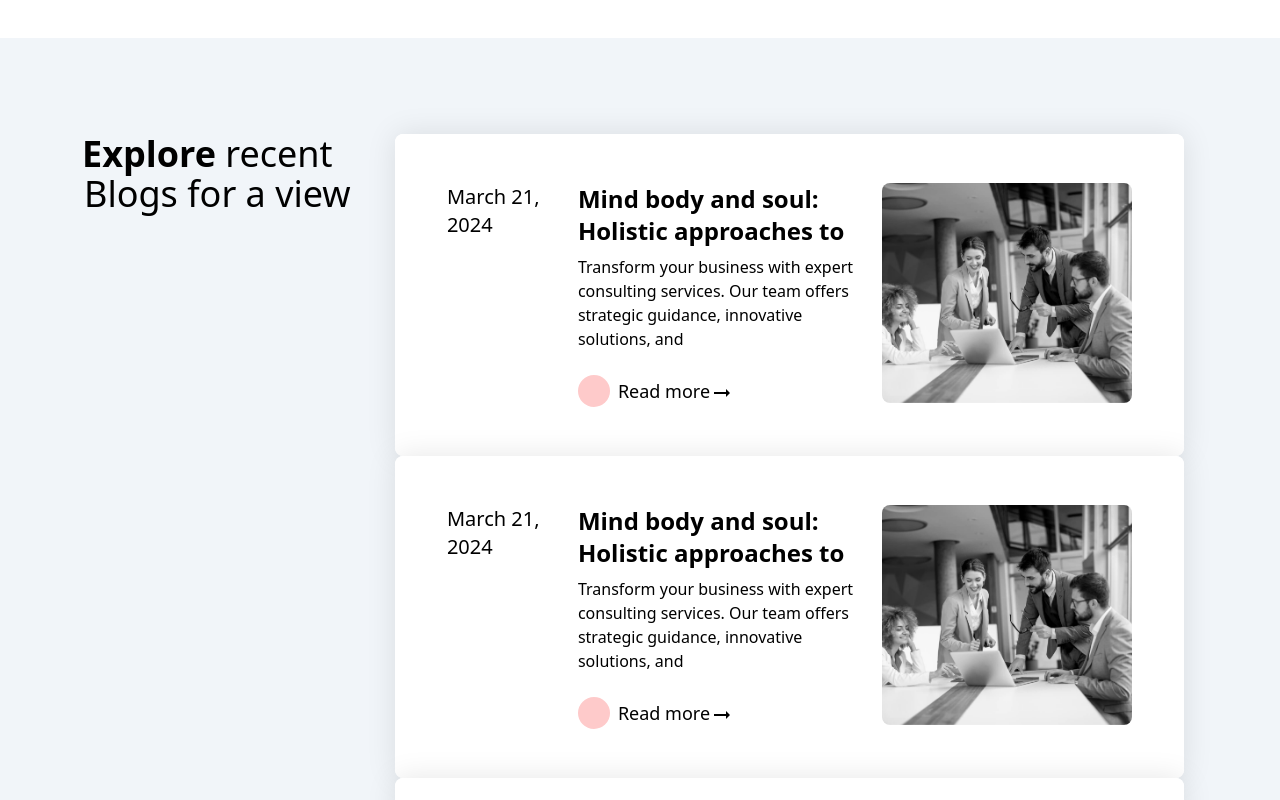
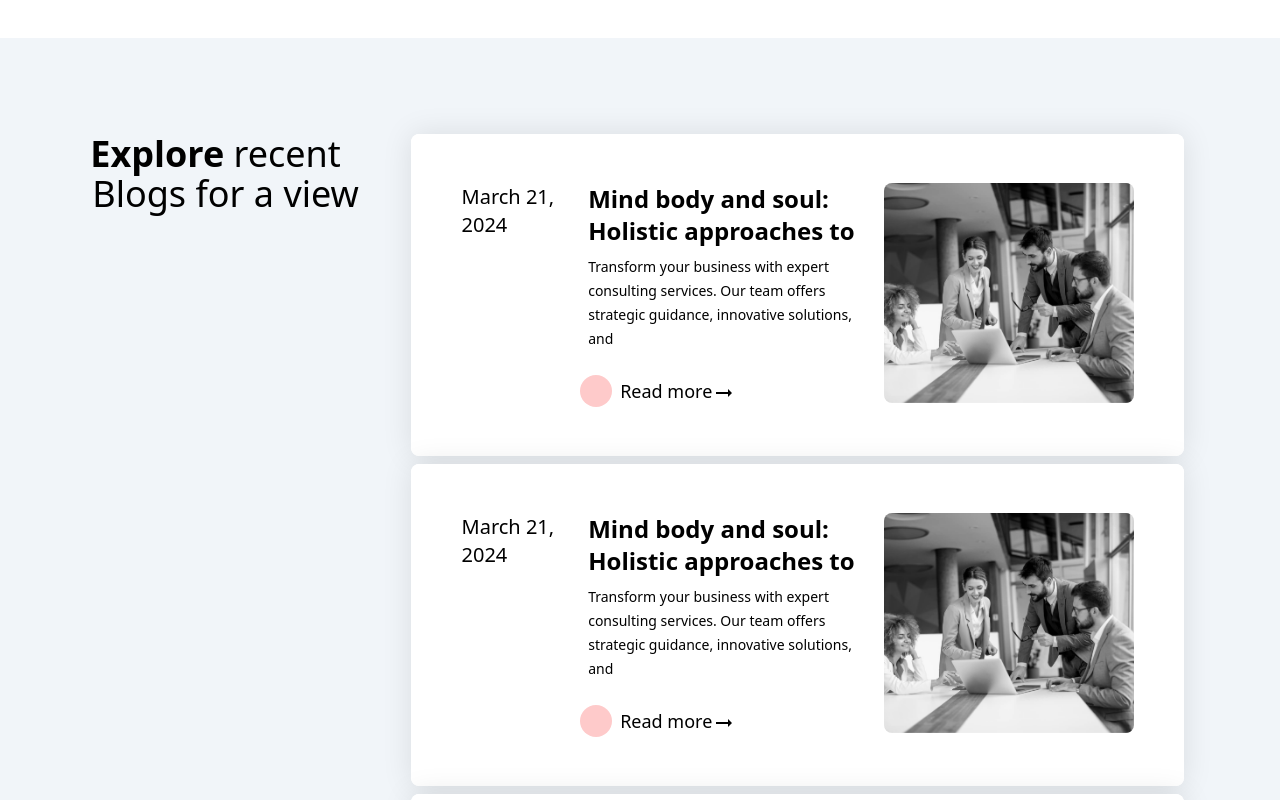
Before and after one commit to rkcoola792/media-dynox-revamped, a React (Vite) app: page / in a window 1280 px wide. Shown: the part 2640-3440 px from the top of the page. Built offline with nearby package versions, Linux system fonts and the light colour scheme; the HTML template or start-up script is replaced by a standard one.

Commit message:
secton 3 responsove

```diff
--- a/src/components/Blog/Blog.jsx
+++ b/src/components/Blog/Blog.jsx
@@ -2,29 +2,29 @@ import React, { useState } from 'react'
 import Explore from "../Explore/Explore";
 const Blog = ({date,heading,subheading,img}) => {
   const [grayscale,setGrayScale]=useState(true)
-  console.log(grayscale)
+
   return (
     <div
-      className="blog flex gap-6 rounded-lg justify-evenly shadow-blog-shadow p-12 cursor-pointer border border-white hover:border hover:border-red-400 transition duration-300 ease-out hover:ease-in "
+      className="blog flex lg:gap-6 sm:gap-4 rounded-lg justify-evenly shadow-blog-shadow lg:p-12 md:py-10 md:px-8 cursor-pointer border border-white hover:border hover:border-red-400 transition duration-300 ease-out hover:ease-in mb-2 "
       onMouseEnter={() => setGrayScale(false)}
       onMouseLeave={() => setGrayScale(true)}
     >
-      <div className="left date w-[15%]">
-        <p className="text-xl"> March 21, 2024</p>
+      <div className="left date lg:w-[15%] sm:w-[10%]">
+        <p className="lg:text-xl"> March 21, 2024</p>
       </div>
       <div className="mid content w-[40%] flex flex-col gap-2">
-        <div className="main-headings top text-2xl font-semibold">
+        <div className="main-headings top lg:text-2xl md:text-base font-semibold">
           <h1>Mind body and soul:</h1>
           <h1>Holistic approaches to</h1>
         </div>
-        <div className="subheading middle">
-          <p>
+        <div className="subheading middle md:text-sm ">
+          <p className='leading-6'>
             Transform your business with expert consulting services. Our team
             offers strategic guidance, innovative solutions, and
           </p>
         </div>
 
-        <div className="">
+        <div className="lg:scale-100 md:scale-90 md:-ml-4 lg:-ml-2">
           <Explore text="Read more"></Explore>
         </div>
       </div>
@@ -36,7 +36,7 @@ const Blog = ({date,heading,subheading,img}) => {
         <img
           src="/public/Blog/blog-1.jpg"
           alt="blog"
-          className="w-[250px] h-[220px] object-cover rounded-lg"
+          className="lg:w-[250px] lg:h-[220px] md:w-[180px] md:h-[180px] object-cover rounded-lg"
         />
       </div>
     </div>
--- a/src/components/Homepage/Section3.jsx
+++ b/src/components/Homepage/Section3.jsx
@@ -27,7 +27,7 @@ const Section3 = () => {
         the right people, at the right time with innovative strategies that are
         built for your
       </motion.h3>
-      <div className="cards flex gap-6 flex-wrap md:flex-nowrap justify-center md:justify-normal">
+      <div className="cards flex gap-6 flex-wrap lg:flex-nowrap justify-center md:justify-center">
         <motion.div
           className="hover:bg-white"
           initial={{ opacity: 0, y: 75 }}
```
